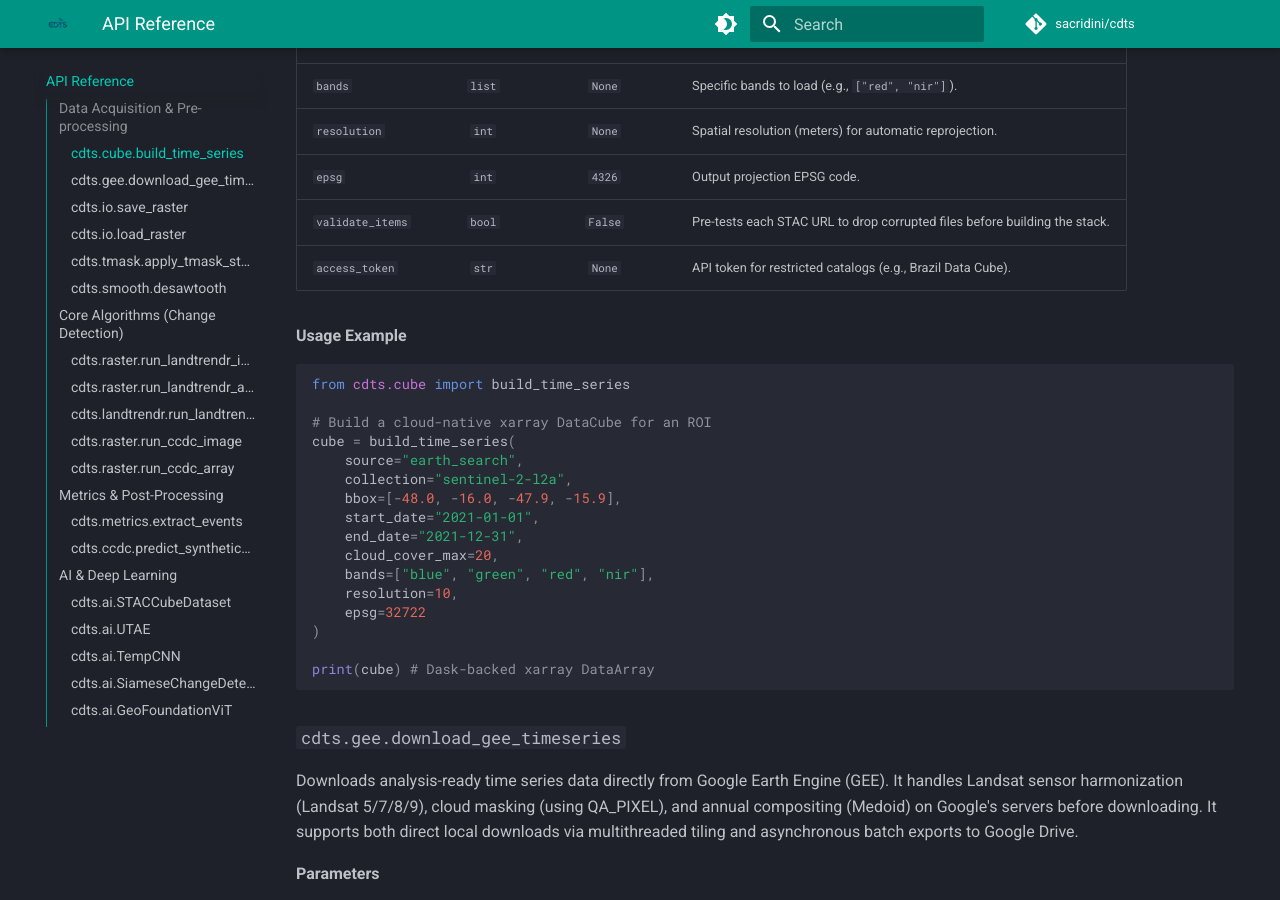
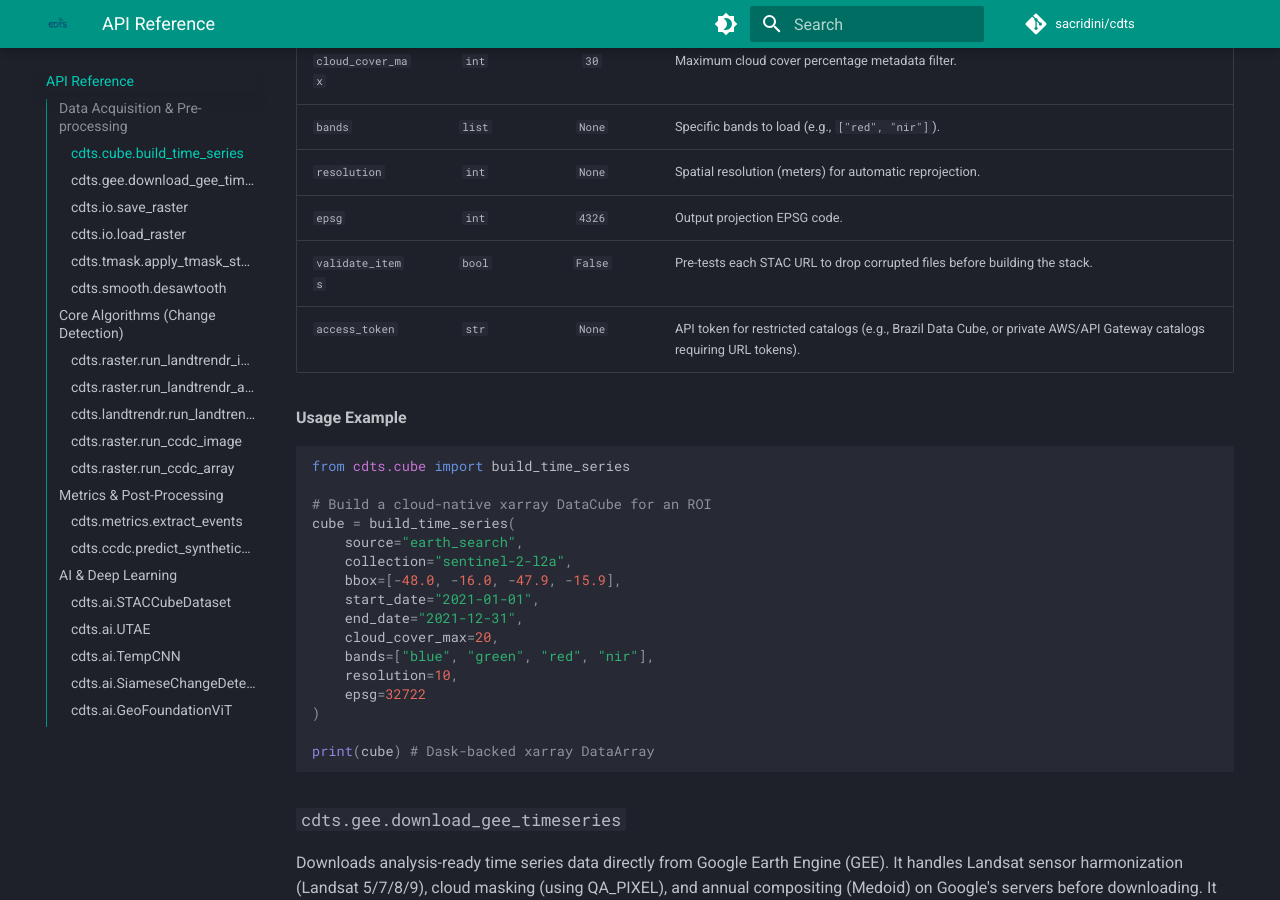
Before and after one commit to sacridini/cdts, an MkDocs documentation site: the page built from docs/api.md, in a window 1280 px wide and 900 px high, scrolled down 851 px. Built offline with MkDocs 1.6.1 and Material for MkDocs 9.7.7, drawn with Linux system fonts in a browser that asks for light colours; comment, search, counter and statistics services are not loaded.

Commit message:
docs: clarify access_token usage for AWS and other catalogs

```diff
--- a/docs/api.md
+++ b/docs/api.md
@@ -23,7 +23,7 @@ Dynamically builds a lazy, Dask-backed `xarray.DataArray` (DataCube) directly fr
 | `resolution` | `int` | `None` | Spatial resolution (meters) for automatic reprojection. |
 | `epsg` | `int` | `4326` | Output projection EPSG code. |
 | `validate_items` | `bool` | `False` | Pre-tests each STAC URL to drop corrupted files before building the stack. |
-| `access_token` | `str` | `None` | API token for restricted catalogs (e.g., Brazil Data Cube). |
+| `access_token` | `str` | `None` | API token for restricted catalogs (e.g., Brazil Data Cube, or private AWS/API Gateway catalogs requiring URL tokens). |
 
 **Usage Example**
 
```
